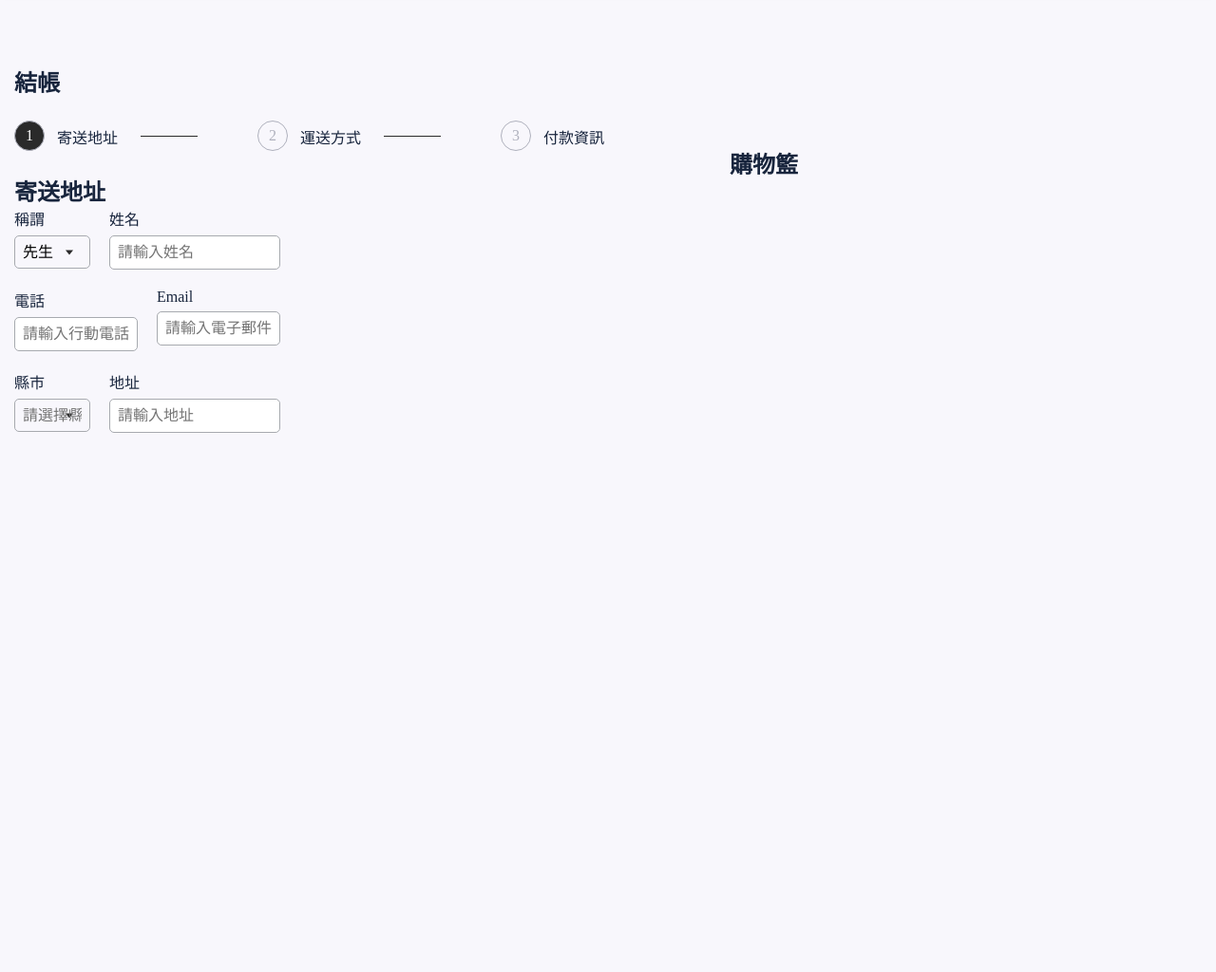
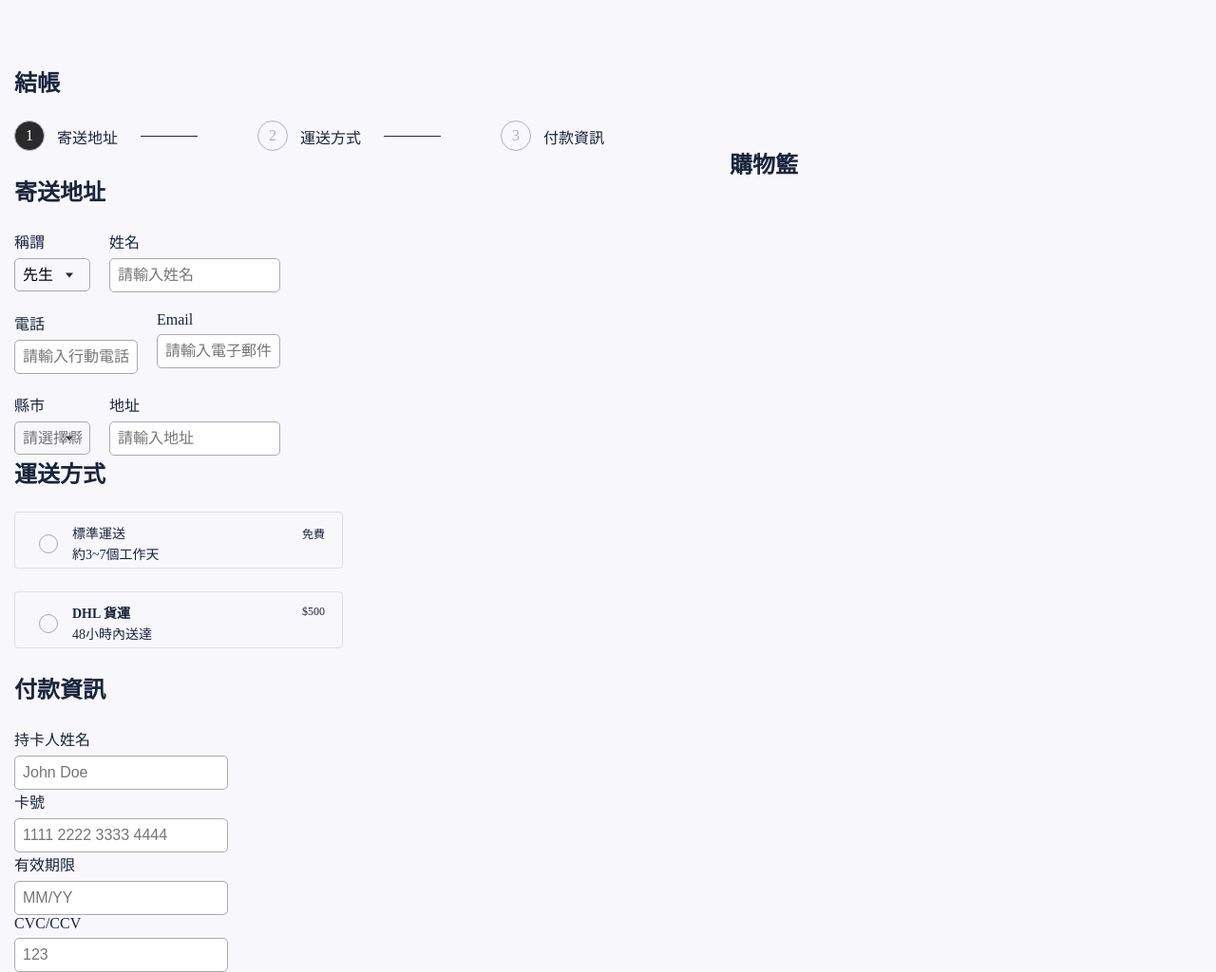
Before and after one commit to 21Jasper12/AC_Shop, a website: page index.html in a window 1280 px wide. Shown: the part 62-1086 px from the top of the page at 95% size. Before the commit the page ends 800 px from the top, so only its background shows below. Drawn offline with Linux system fonts and the light colour scheme.

Commit message:
form(寄送方式)、form(付款人資訊)設定

```diff
--- a/index.html
+++ b/index.html
@@ -72,7 +72,7 @@
         <form id="a-form">
           <div class="form-content">
             <div class="part">
-              <h2>寄送地址</h2>
+              <h2 class="part-title">寄送地址</h2>
               <div class="address-detail">
                 <div class="form-row gender"><label>稱謂</label>
                   <div class="select-wrapper">
@@ -116,6 +116,51 @@
               </div>
 
             </div>
+
+            <div class="part">
+              <h2 class="part-title">運送方式</h2>
+              <div class="shipping-method">
+                <div class="form-row">
+                  <input name="ta-method" type="radio" value="free">
+                  <p class="tag-title">標準運送</p>
+                  <p class="tag-description">約3~7個工作天</p>
+                  <p class="tag-costs">免費</p>
+                </div>
+
+                <div class="form-row">
+                  <input name="ta-method" type="radio" value="cost">
+                  <p class="tag-title fast">DHL 貨運</p>
+                  <p class="tag-description">48小時內送達</p>
+                  <p class="tag-costs">$500</p>
+                </div>
+              </div>
+            </div>
+
+
+            <div class="part">
+              <h2 class="part-title">付款資訊</h2>
+              <div class="payment-info">
+                <div class="form-row card-name">
+                  <label for="">持卡人姓名</label>
+                  <input id="bank-code" type="text" placeholder="John Doe">
+                </div>
+
+                <div class="form-row card-id">
+                  <label for="">卡號</label>
+                  <input id="bank-code" type="text" placeholder="1111 2222 3333 4444">
+                </div>
+
+                <div class="form-row card-date-line">
+                  <label for="">有效期限</label>
+                  <input id="bank-code" type="text" placeholder="MM/YY">
+                </div>
+
+                <div class="form-row card-cvc">
+                  <label for="">CVC/CCV</label>
+                  <input id="bank-code" type="text" placeholder="123">
+                </div>
+              </div>
+            </div>
           </div>
         </form>
       </div>
--- a/src/main.scss
+++ b/src/main.scss
@@ -502,6 +502,10 @@ header{
 
 // form-row樣式修改
 form {
+  .part-title {
+    margin-bottom: 24px;
+  }
+
   .form-row {
     >label {
       display: block;
@@ -511,6 +515,18 @@ form {
 
     input {
       @extend %input-style;
+
+      &[type="radio"] {
+        -webkit-appearance: none;
+        width: 20px;
+        height: 20px;
+        border-radius: 50%;
+        cursor: pointer;
+
+        &:checked {
+          box-shadow: inset 0 0 0 6px #2A2A2A;
+        }
+      }
 
     }
   }
@@ -591,6 +607,74 @@ select {
 
   .address {
     grid-area: address;
+  }
+}
+
+// 運送方式樣式設定
+.shipping-method {
+  .form-row {
+    position: relative;
+    border: 1px solid #dfdfe4;
+    border-radius: 4px;
+    width: 346px;
+    height: 60px;
+    margin-bottom: 24px;
+
+    input {
+      position: absolute;
+      top: 20px;
+      left: 20px;
+      bottom: 20px;
+      right: 306px;
+
+
+      &:checked ~ .tag-title::after{
+        content: "";
+        position: absolute;
+        top: -12px;
+        left: -61px;
+        border: 1px solid #2A2A2A;
+        border-radius: 4px;
+        width: 344px;
+        height: 59px;
+      }
+    }
+
+    .tag-title {
+      position: absolute;
+      top: 11px;
+      left: 60px;
+      bottom: 29px;
+      right: 83px;
+      font-size: 14px;
+      font-weight: 400;
+
+    }
+
+    .tag-description {
+      position: absolute;
+      top: 33px;
+      left: 60px;
+      bottom: 31px;
+      right: 20px;
+      font-size: 14px;
+      font-weight: 400;
+    }
+
+    .tag-costs {
+      position: absolute;
+      top: 13px;
+      left: 302px;
+      bottom: 11px;
+      right: 83px;
+      font-size: 12px;
+      font-weight: 400;
+      width: 30px;
+    }
+
+    .fast {
+      font-weight: 700;
+    }
   }
 }
 
```
Also changed, not shown: src/output.css, 1 other file.
